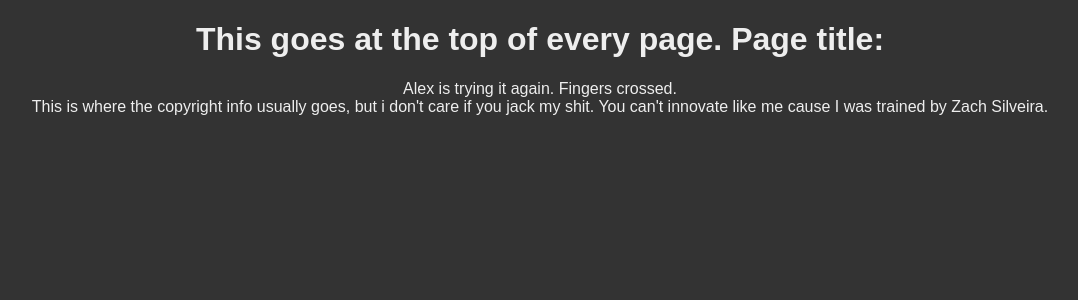
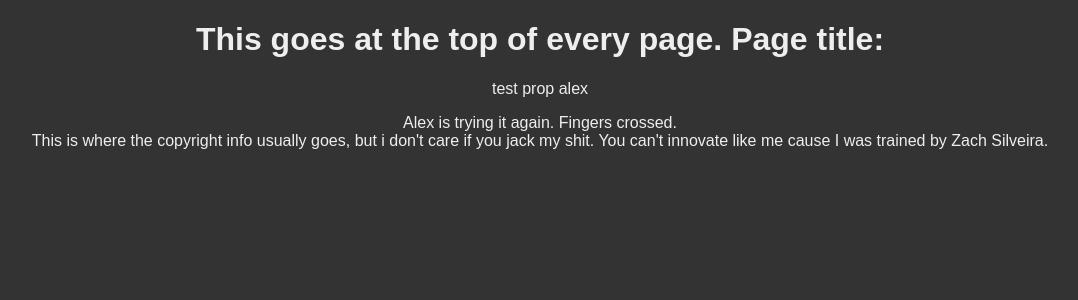
Before and after one commit to rodneystrong/what-is-react, a React (Create React App) app: page / in a window 1280 px wide. Shown: the top 300 px of the page, without its empty margins (100-1178 px from the left). Built offline with nearby package versions, Linux system fonts and the light colour scheme; no server answers; the HTML template or start-up script is replaced by a standard one.

Commit message:
successfully practiced a prop

```diff
--- a/src/App.js
+++ b/src/App.js
@@ -19,7 +19,7 @@ class App extends Component {
     console.log(theUrl);
     return (
       <div className="App">
-        <Header />
+        <Header testProp="test prop alex" />
         <Home />
         <Blog />
         <Footer />
--- a/src/shared/header.js
+++ b/src/shared/header.js
@@ -5,6 +5,7 @@ export default class Header extends React.Component {
     return (
       <header>
         <h1>This goes at the top of every page. Page title: </h1>
+        <p>{this.props.testProp}</p>
       </header>
     );
   }
```
